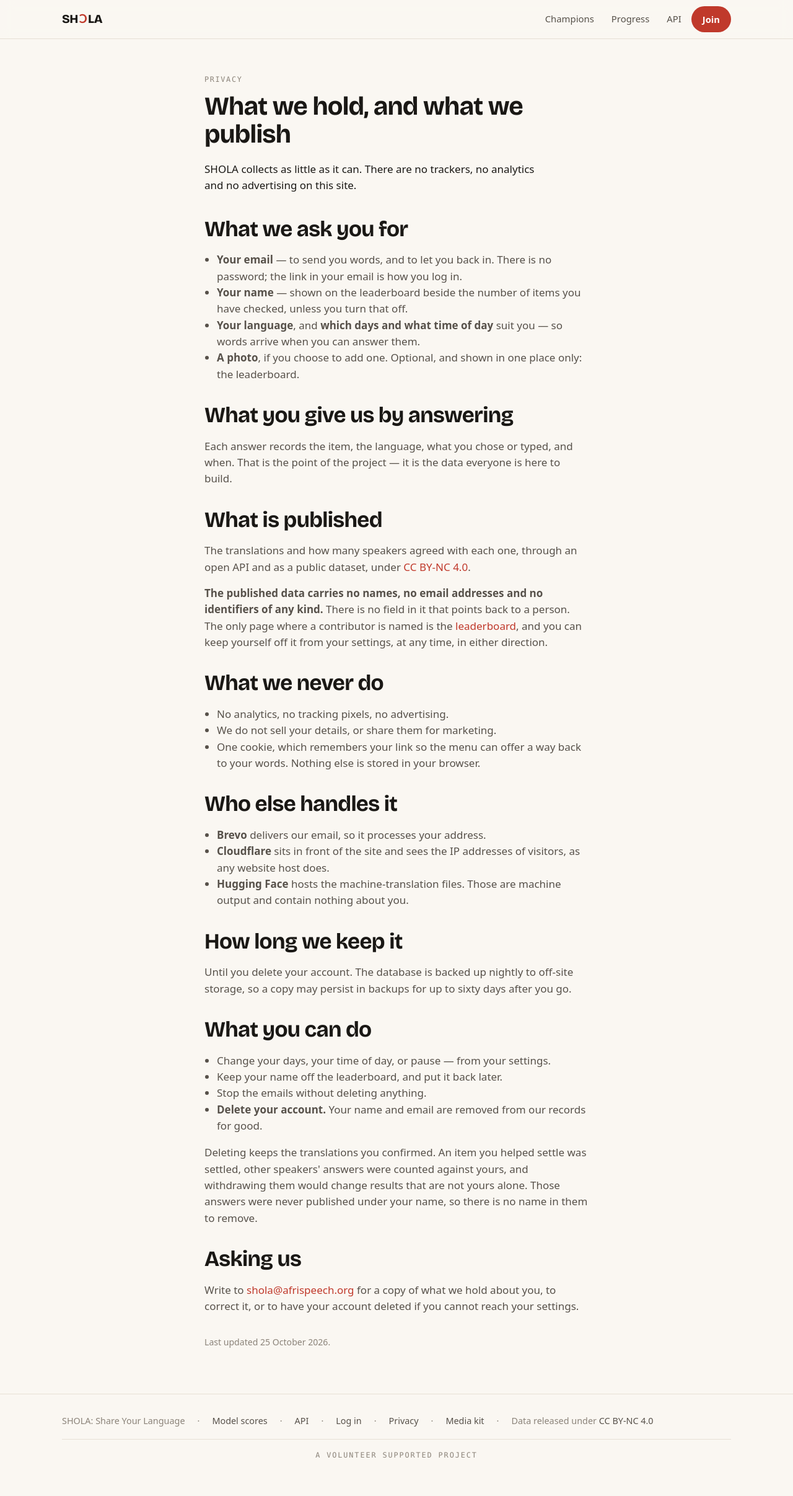
After one commit to michsethowusu/SHOLA, a Flask app: page /privacy in a window 1280 px wide. The commit adds this page. Shown: the whole page at 62% size. Run offline with Flask 3, Linux system fonts and the light colour scheme.

Commit message:
Add a privacy policy, written from what the code does
Not boilerplate: every claim on the page is checkable against this
repository. There are no trackers, no analytics and no advertising, so it
says that plainly rather than reserving the right to add them.

The point it exists to make is that the published data carries no names,
no addresses and no identifiers — the open API serves wordings and vote
counts and has no field that points at a person. The leaderboard is the
only page that names anybody, and that has a switch.

It also explains why deleting an account keeps the answers, which is the
part most likely to look wrong without a reason beside it.

Linked from the footer. Four checks in test_words keep it honest,
including that the no-trackers claim stays true.

Co-Authored-By: Claude Opus 5 (1M context) <noreply@anthropic.com>

```diff
--- a/shola/templates/base.html
+++ b/shola/templates/base.html
@@ -57,6 +57,8 @@
     <span class="faint">·</span>
     <a href="{{ url_for('main.login') }}">Log in</a>
     <span class="faint">·</span>
+    <a href="{{ url_for('main.privacy') }}">Privacy</a>
+    <span class="faint">·</span>
     <a href="{{ url_for('main.brand') }}">Media kit</a>
     <span class="faint">·</span>
     <span class="faint">Data released under
--- /dev/null
+++ b/shola/templates/privacy.html
@@ -0,0 +1,100 @@
+{% extends "base.html" %}
+{% block title %}Privacy — SHOLA{% endblock %}
+
+{% block content %}
+<section class="section">
+  <div class="wrap narrow">
+    <p class="eyebrow">Privacy</p>
+    <h1 style="font-size:clamp(1.9rem,6vw,2.6rem)">What we hold, and what we publish</h1>
+    <p class="lede" style="max-width:56ch">
+      SHOLA collects as little as it can. There are no trackers, no analytics
+      and no advertising on this site.
+    </p>
+
+    <h2 style="margin-top:38px">What we ask you for</h2>
+    <ul class="muted" style="padding-left:20px">
+      <li><strong>Your email</strong> — to send you words, and to let you back
+        in. There is no password; the link in your email is how you log in.</li>
+      <li><strong>Your name</strong> — shown on the leaderboard beside the
+        number of items you have checked, unless you turn that off.</li>
+      <li><strong>Your language</strong>, and <strong>which days and what time
+        of day</strong> suit you — so words arrive when you can answer them.</li>
+      <li><strong>A photo</strong>, if you choose to add one. Optional, and
+        shown in one place only: the leaderboard.</li>
+    </ul>
+
+    <h2 style="margin-top:34px">What you give us by answering</h2>
+    <p class="muted">
+      Each answer records the item, the language, what you chose or typed, and
+      when. That is the point of the project — it is the data everyone is here
+      to build.
+    </p>
+
+    <h2 style="margin-top:34px">What is published</h2>
+    <p class="muted">
+      The translations and how many speakers agreed with each one, through an
+      open API and as a public dataset, under
+      <a href="https://creativecommons.org/licenses/by-nc/4.0/" target="_blank"
+         rel="noopener">CC BY-NC 4.0</a>.
+    </p>
+    <p class="muted">
+      <strong>The published data carries no names, no email addresses and no
+      identifiers of any kind.</strong> There is no field in it that points
+      back to a person. The only page where a contributor is named is the
+      <a href="{{ url_for('main.champions') }}">leaderboard</a>, and you can
+      keep yourself off it from your settings, at any time, in either
+      direction.
+    </p>
+
+    <h2 style="margin-top:34px">What we never do</h2>
+    <ul class="muted" style="padding-left:20px">
+      <li>No analytics, no tracking pixels, no advertising.</li>
+      <li>We do not sell your details, or share them for marketing.</li>
+      <li>One cookie, which remembers your link so the menu can offer a way
+        back to your words. Nothing else is stored in your browser.</li>
+    </ul>
+
+    <h2 style="margin-top:34px">Who else handles it</h2>
+    <ul class="muted" style="padding-left:20px">
+      <li><strong>Brevo</strong> delivers our email, so it processes your
+        address.</li>
+      <li><strong>Cloudflare</strong> sits in front of the site and sees the
+        IP addresses of visitors, as any website host does.</li>
+      <li><strong>Hugging Face</strong> hosts the machine-translation files.
+        Those are machine output and contain nothing about you.</li>
+    </ul>
+
+    <h2 style="margin-top:34px">How long we keep it</h2>
+    <p class="muted">
+      Until you delete your account. The database is backed up nightly to
+      off-site storage, so a copy may persist in backups for up to sixty days
+      after you go.
+    </p>
+
+    <h2 style="margin-top:34px">What you can do</h2>
+    <ul class="muted" style="padding-left:20px">
+      <li>Change your days, your time of day, or pause — from your settings.</li>
+      <li>Keep your name off the leaderboard, and put it back later.</li>
+      <li>Stop the emails without deleting anything.</li>
+      <li><strong>Delete your account.</strong> Your name and email are removed
+        from our records for good.</li>
+    </ul>
+    <p class="muted">
+      Deleting keeps the translations you confirmed. An item you helped settle
+      was settled, other speakers' answers were counted against yours, and
+      withdrawing them would change results that are not yours alone. Those
+      answers were never published under your name, so there is no name in them
+      to remove.
+    </p>
+
+    <h2 style="margin-top:34px">Asking us</h2>
+    <p class="muted">
+      Write to <a href="mailto:{{ config.MAIL_REPLY_TO }}">{{ config.MAIL_REPLY_TO }}</a>
+      for a copy of what we hold about you, to correct it, or to have your
+      account deleted if you cannot reach your settings.
+    </p>
+
+    <p class="hint" style="margin-top:34px">Last updated 25 October 2026.</p>
+  </div>
+</section>
+{% endblock %}
--- a/shola/views.py
+++ b/shola/views.py
@@ -189,6 +189,12 @@ def models_page():
                            model_scores=scoreboard.scores(),
                            model_pairs=scoreboard.head_to_head()[:10],
                            projects=approved_projects())
+
+
+@main.route("/privacy")
+def privacy():
+    """What is held and what is published. Short, because little is held."""
+    return render_template("privacy.html")
 
 
 @main.route("/brand")
```
Also changed, not shown: tests/test_words.py (+13 -0 lines).
